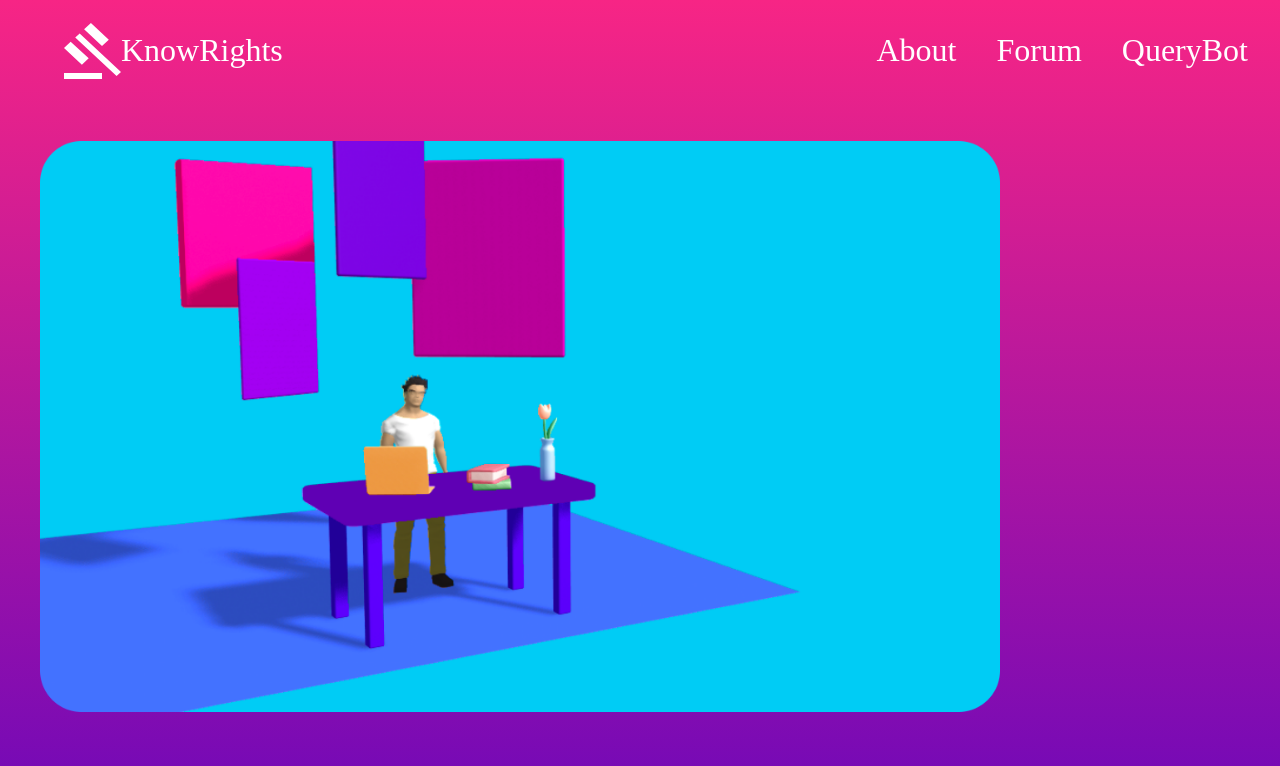
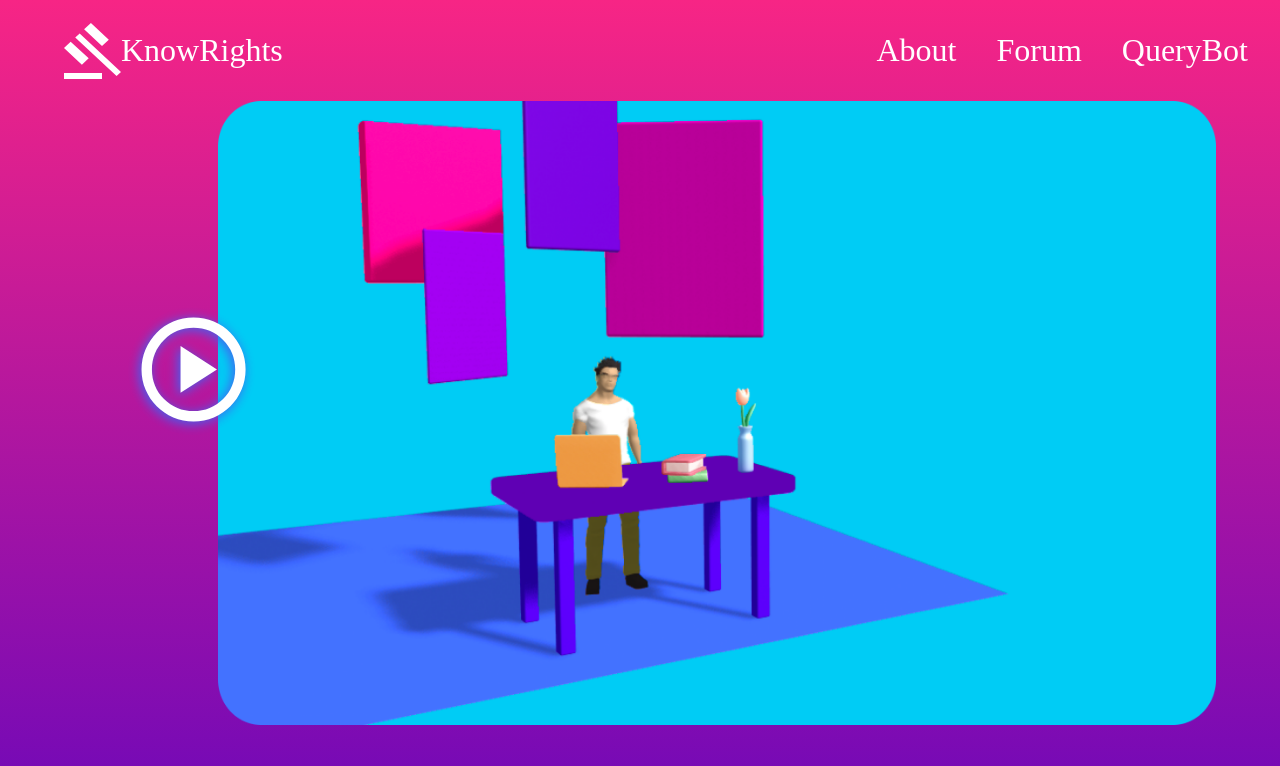
Before and after one commit to culp-rits/KnowRights, a React (Create React App) app: page / in a window 1280 px wide. Shown: the top 766 px of the page. Built offline with nearby package versions, Linux system fonts and the light colour scheme.

Commit message:
Starting Page

```diff
--- a/src/App.js
+++ b/src/App.js
@@ -1,4 +1,5 @@
 import Homepage from "./pages/Homepage";
+import {Routes,Route} from 'react-router-dom';
 function App() {
   return(
     <div className="App p-0">
--- a/src/components/About.js
+++ b/src/components/About.js
@@ -1,8 +1,12 @@
+import { Link } from "react-router-dom";
 function About(){
     return (
         <div>
-            <div className=" p-10 w-9/12 h-auto">
-                <img className="h-auto max-w-full" src="/homepageimg@2x.png" alt="" />
+            <div className="relative flex flex-row justify-end px-[5%] pb-[5%]">
+                <Link to="/game" >
+                    <img className="top-[30%] left-[10%] grow w-[10%] rounded-full absolute hover:bg-white hover:bg-opacity-25 active:bg-blue-400 active:bg-opacity-75" src="/playcircle.svg" alt="" />
+                </Link>
+                <img className=" h-[78vh] w-[78vw]" src="/homepageimg@2x.png" alt="" />
             </div>
         </div>
     )
--- a/src/pages/Homepage.js
+++ b/src/pages/Homepage.js
@@ -5,7 +5,7 @@ import About from "../components/About";
 import {Routes,Route} from 'react-router-dom';
 function Homepage(){
     return(
-        <div className="h-screen [background:linear-gradient(180deg,_#f72585,_#7209b7),_#2d2d39] shadow-[0px_4px_4px_rgba(0,_0,_0,_0.25)]">
+        <div className="min-h-screen max-h-full [background:linear-gradient(180deg,_#f72585,_#7209b7),_#2d2d39] shadow-[0px_4px_4px_rgba(0,_0,_0,_0.25)]">
             <Navbar/>
             <Routes>
                 <Route path='/' element={<About/>}/>
```
